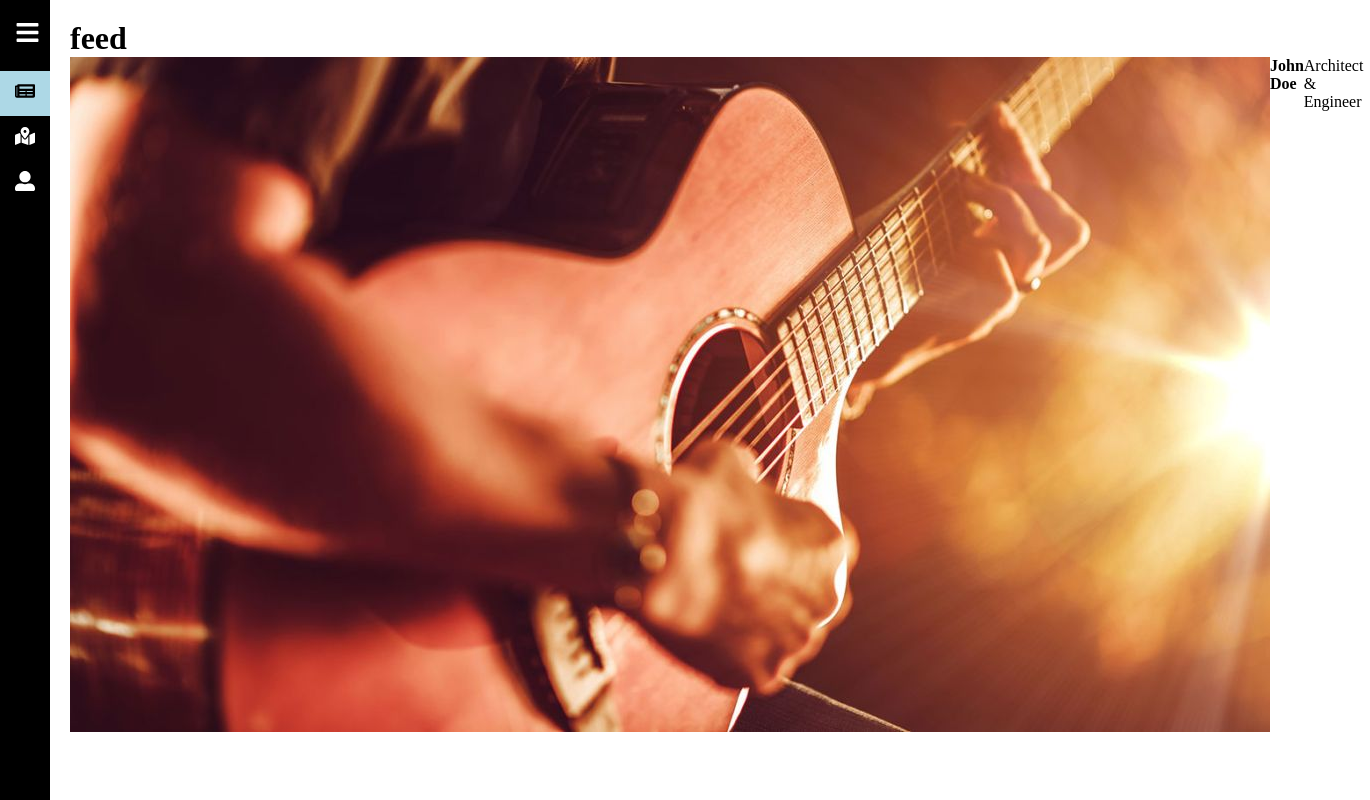
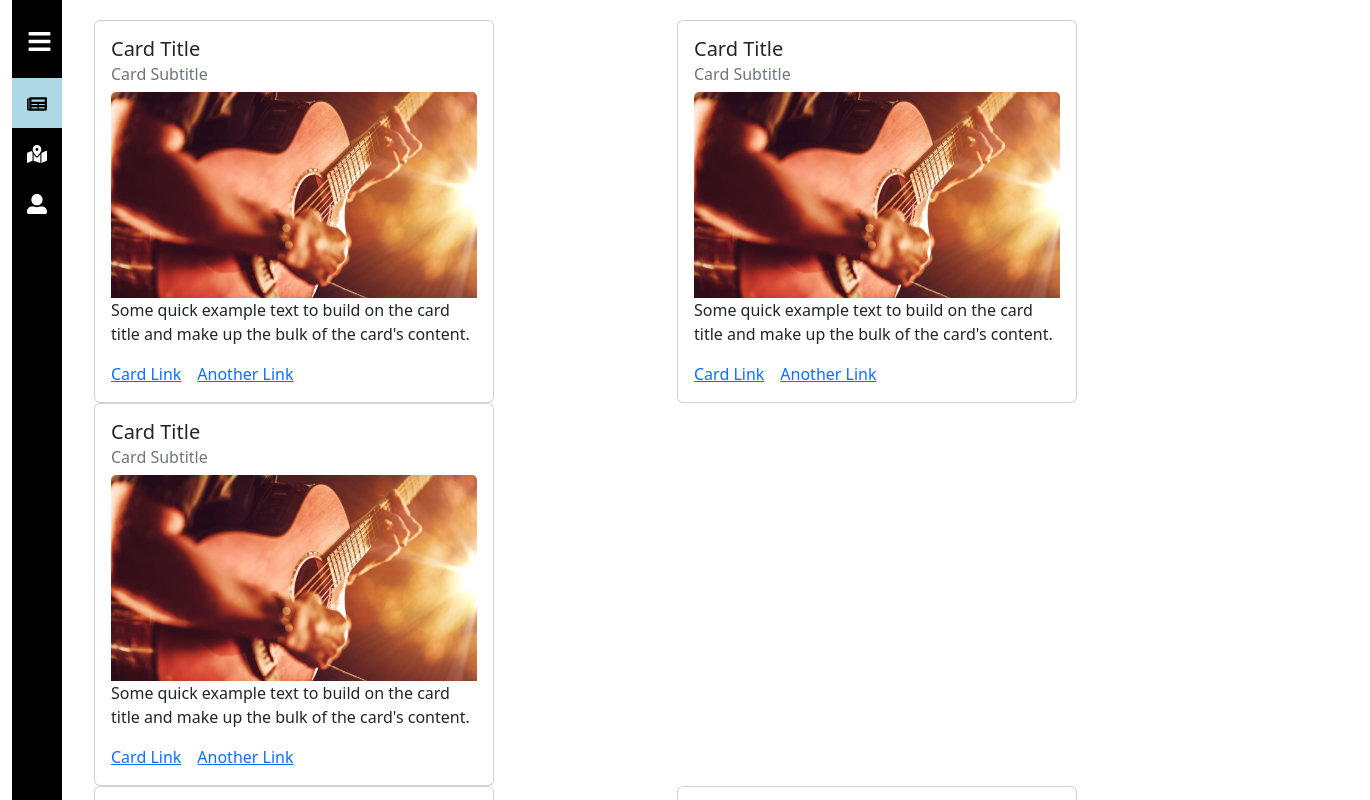
Before and after one commit to SonicHub1/CityHackSonicHub, a React (Create React App) app: page /feed in a window 1280 px wide. Shown: the top 800 px of the page, 1370 px wide, since content can reach past the window. Built offline with nearby package versions, Linux system fonts and the light colour scheme.

Commit message:
Feed page updated

```diff
--- a/package.json
+++ b/package.json
@@ -11,6 +11,7 @@
     "firebase": "^9.17.1",
     "react": "^18.2.0",
     "react-bootstrap": "^2.7.1",
+    "react-bootstrap-sidebar-menu": "^2.0.3",
     "react-dom": "^18.2.0",
     "react-icons": "^4.7.1",
     "react-pro-sidebar": "^1.0.0",
--- a/public/index.html
+++ b/public/index.html
@@ -3,6 +3,7 @@
   <head>
     <meta charset="utf-8" />
     <link rel="icon" href="%PUBLIC_URL%/favicon.ico" />
+    <link rel="stylesheet" href="https://cdn.jsdelivr.net/npm/bootstrap@4.4.1/dist/css/bootstrap.min.css" integrity="sha384-Vkoo8x4CGsO3+Hhxv8T/Q5PaXtkKtu6ug5TOeNV6gBiFeWPGFN9MuhOf23Q9Ifjh" crossorigin="anonymous">
     <meta name="viewport" content="width=device-width, initial-scale=1" />
     <meta name="theme-color" content="#000000" />
     <meta
@@ -28,7 +29,7 @@
   </head>
   <body>
     <noscript>You need to enable JavaScript to run this app.</noscript>
-    <div id="root"></div>
+    <div id="root" margin="0"></div>
     <!--
       This HTML file is a template.
       If you open it directly in the browser, you will see an empty page.
--- a/src/App.js
+++ b/src/App.js
@@ -1,29 +1,29 @@
 import React from "react";
+import { Col, Container, Row } from "react-bootstrap";
 import { BrowserRouter, Route, Routes } from "react-router-dom";
+import Login from "./components/Login";
 import SideBar from "./components/SideBar";
 import FeedScreen from "./screens/FeedScreen";
 import MapScreen from "./screens/MapScreen";
 import Profile from "./screens/Profile";
-import './styles/App.css'
-import { Container } from "react-bootstrap";
-import Login from "./components/Login";
-
-
+import "./styles/App.css";
 
 const App = () => {
   return (
-    <>
+    <Container fluid>
+      <Row>
         <BrowserRouter>
             <SideBar>
               <Routes>
-            <Route path="/" element = {<Login/>}/>
+                <Route path="/" element={<Login />} />
                 <Route path="/feed" element={<FeedScreen />} />
                 <Route path="/mapscreen" element={<MapScreen />} />
                 <Route path="/profile" element={<Profile />} />
               </Routes>
             </SideBar>
         </BrowserRouter>
-    </>
+      </Row>
+    </Container>
   );
 };
 
--- a/src/components/feedCard.js
+++ b/src/components/feedCard.js
@@ -1,17 +1,21 @@
+import Card from 'react-bootstrap/Card';
 import imageUrl from '../assets/guitar_performance.jpg'
-
-const FeedCard = (props) => {
+function FeedCard() {
   return (
-    <div class="card">
-      <div className="container">
-        <img className='feedCardImage' src={imageUrl} />
-        <h4>
-          <b>John Doe</b>
-        </h4>
-        <p>Architect & Engineer</p>
-      </div>
-    </div>
+    <Card style={{ width: '25rem' }}>
+      <Card.Body>
+        <Card.Title>Card Title</Card.Title>
+        <Card.Subtitle className="mb-2 text-muted">Card Subtitle</Card.Subtitle>
+        <Card.Img variant="top" src= {imageUrl}/>
+        <Card.Text>
+          Some quick example text to build on the card title and make up the
+          bulk of the card's content.
+        </Card.Text>
+        <Card.Link href="#">Card Link</Card.Link>
+        <Card.Link href="#">Another Link</Card.Link>
+      </Card.Body>
+    </Card>
   );
-};
+}
 
 export default FeedCard;
--- a/src/index.js
+++ b/src/index.js
@@ -1,3 +1,4 @@
+import 'bootstrap/dist/css/bootstrap.min.css';
 import React from "react";
 import ReactDOM from "react-dom";
 import App from "./App.js";
--- a/src/screens/FeedScreen.js
+++ b/src/screens/FeedScreen.js
@@ -1,20 +1,52 @@
 import React from "react";
 import FeedCard from "../components/FeedCard";
-
+import { Container, Row, Col } from "react-bootstrap";
 
 const FeedScreen = () => {
   const FeedData = [
     {
-      name:'Aryaman',
-      time:'2h ago',
-      imageUrl: '../assets/guitar_performance.jpg'
-    }
-  ]
+      name: "Aryaman",
+      time: "2h ago",
+      imageUrl: "../assets/guitar_performance.jpg",
+    },
+  ];
   return (
-    <>
-      <h1>feed</h1>
-      <FeedCard ></FeedCard>
-    </>
+      <Container fluid>
+        <Row>
+          <Col>
+            <FeedCard className="col" ></FeedCard>
+          </Col>
+          <Col>
+            <FeedCard className="col"></FeedCard>
+          </Col>
+          <Col>
+            <FeedCard className="col"></FeedCard>
+          </Col>
+        </Row>
+
+        <Row>
+          <Col>
+            <FeedCard className="col "></FeedCard>
+          </Col>
+          <Col>
+            <FeedCard className="col"></FeedCard>
+          </Col>
+          <Col>
+            <FeedCard className="col"></FeedCard>
+          </Col>
+        </Row>
+        <Row>
+          <Col>
+            <FeedCard className="col "></FeedCard>
+          </Col>
+          <Col>
+            <FeedCard className="col"></FeedCard>
+          </Col>
+          <Col>
+            <FeedCard className="col"></FeedCard>
+          </Col>
+        </Row>
+      </Container>
   );
 };
 
--- a/src/screens/Profile.js
+++ b/src/screens/Profile.js
@@ -1,7 +1,8 @@
 const Profile = () => {
     return (
         <>
-            <h1>Profile here</h1>
+            <h1>User Profile</h1>
+
         </>
     )
 }
--- a/src/styles/FeedCard.css
+++ b/src/styles/FeedCard.css
@@ -1,18 +1,3 @@
-.card {
-    /* Add shadows to create the "card" effect */
-    box-shadow: 0 4px 8px 0 rgba(0,0,0,0.2);
-    transition: 0.3s;
-    width: 80%;
-  }
-
-  /* On mouse-over, add a deeper shadow */
-  .card:hover {
-    box-shadow: 0 8px 16px 0 rgba(0,0,0,0.2);
-  }
-
-  /* Add some padding inside the card container */
-  .container {
-    padding: 2px 16px;
-    display: flex;
-    flex-direction: column;
-  }
+.feeditem{
+  margin: 20px;
+}
--- /dev/null
+++ b/src/styles/SideBar.css
@@ -0,0 +1,28 @@
+.sidebar {
+    position: fixed;
+    top: 0;
+    bottom: 0;
+    left: 0;
+    min-height: 100vh !important;
+    z-index: 100;
+    padding: 48px 0 0;
+    box-shadow: inset -1px 0 0 rgba(0, 0, 0, .1);
+}
+#sidebar-wrapper{
+    min-height: 100vh !important;
+    width: 100vw;
+    margin-left: -1rem;
+    -webkit-transition: margin .25s ease-out;
+    -moz-transition: margin .25s ease-out;
+    -o-transition: margin .25s ease-out;
+    transition: margin .25s ease-out;
+}
+#sidebar-wrapper .sidebar-heading {
+    padding: 0.875rem 1.25rem;
+    font-size: 1.2rem;
+}
+
+#page-content-wrapper {
+    min-width: 0;
+    width: 100%;
+}
```
Also changed, not shown: src/components/NewSideBar.js (added, +37 -0 lines), src/components/NotifCarousell.js (added, +47 -0 lines), src/styles/App.css (line endings or trailing spaces), 1 other file (tests, documents, lock files or other folders). Lines whose indentation alone changed are shown as unchanged.
